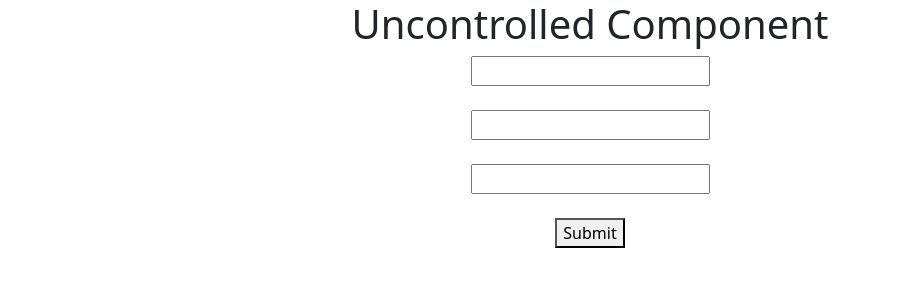
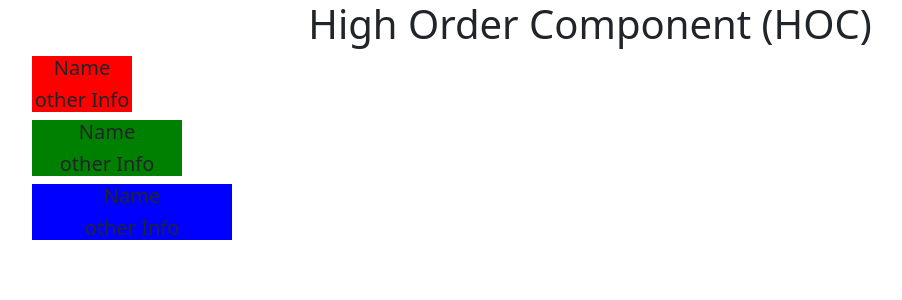
Before and after one commit to yash-jivani/Learn-React-CS, a React (Create React App) app: page / in a window 1280 px wide. Shown: the top 300 px of the page, without its empty margins (50-952 px from the left). Built offline with nearby package versions, Linux system fonts and the light colour scheme.

Commit message:
HighOrderComponent

```diff
--- a/src/App.js
+++ b/src/App.js
@@ -1,40 +1,53 @@
 
-// Uncontrolled Components : jo bhi component react state ki help se control nhi hota/karte vo sbhi component uncontrolled component hai
-// here we are using useRef and Normal JS method to select elements
+import React from 'react'
 
-import React, { useRef } from 'react'
-
-export default function App() {
-
-  let inputRef = useRef(null)
-  let inputRef2 = useRef(null)
-
-  function formSubmit(e) {
-    e.preventDefault()
-    console.log("input1 : ", inputRef.current.value);
-    console.log("input1 : ", inputRef2.current.value);
-    // selecting element from dom with normal js method
-    let input3 = document.getElementById('in3')
-    console.log("input3 : ", input3.value)
-  }
-
-
+function App() {
   return (
     <div className='container'>
-      <h1>Uncontrolled Component</h1>
+      <h1>High Order Component (HOC)</h1>
 
-      <form onSubmit={formSubmit}>
-        {/* with useRef hook */}
-        <input type="text" ref={inputRef} />
-        <br /><br />
-        <input type="text" ref={inputRef2} />
-        <br /><br />
-        {/* with normal js method */}
-        <input id='in3' type="text" />
-        <br /><br />
+      {/* Modification of 'Anything' component with the help of HOC component */}
 
-        <button>Submit</button>
-      </form>
+      <HOCred comp={Anything} />
+      <HOCgreen comp={Anything} />
+      <HOCblue comp={Anything} />
     </div>
   )
 }
+
+// HOC component
+function HOCred(props) {
+  return (
+
+    <div style={{ width: 100, backgroundColor: 'red' }}>
+      <props.comp />
+    </div>
+  )
+}
+function HOCgreen(props) {
+  return (
+
+    <div style={{ width: 150, backgroundColor: 'green' }}>
+      <props.comp />
+    </div>
+  )
+}
+function HOCblue(props) {
+  return (
+    <div style={{ width: 200, backgroundColor: 'blue' }}>
+      <props.comp />
+    </div>
+  )
+}
+
+// Edit Component
+function Anything() {
+  return (
+    <div>
+      <h5>Name</h5>
+      <h5>other Info</h5>
+    </div>
+  )
+}
+
+export default App
```
Also changed, not shown: 1 other file (tests, documents, lock files or other folders).
